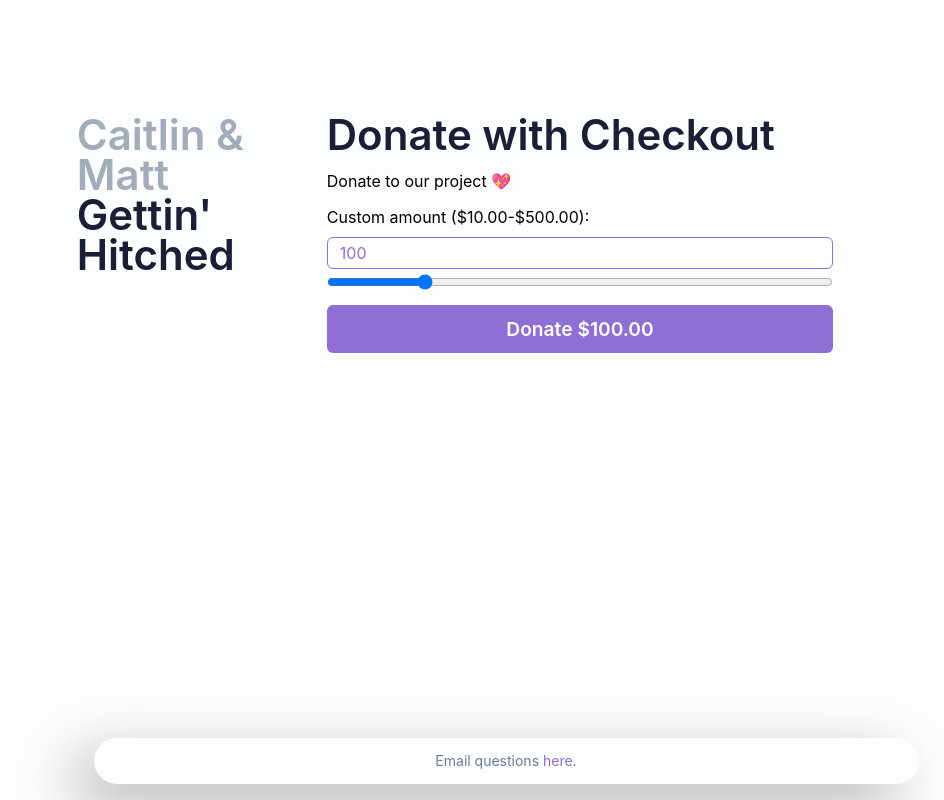
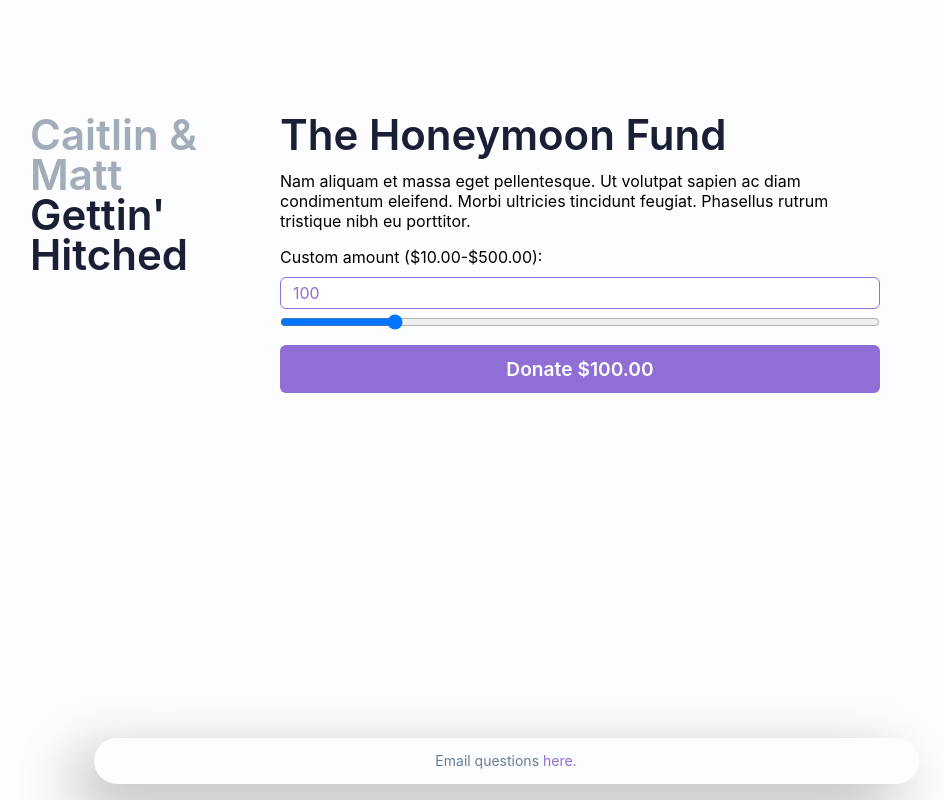
Before and after one commit to mkguthrie/stripe-nextjs-typescript, a Next.js app: page /honeymoon-fund in a window 1280 px wide. Shown: the whole page, without its empty margins (134-1078 px from the left). Built offline with nearby package versions, Linux system fonts and the light colour scheme.

Commit message:
changed heading on honeymoon page

```diff
--- a/pages/honeymoon-fund.tsx
+++ b/pages/honeymoon-fund.tsx
@@ -5,10 +5,10 @@ import CheckoutForm from '../components/CheckoutForm'
 
 const DonatePage: NextPage = () => {
   return (
-    <Layout title="Donate with Checkout | Next.js + TypeScript Example">
+    <Layout title="C&#38;M - Gettin Hitched">
       <div className="page-container">
-        <h1>Donate with Checkout</h1>
-        <p>Donate to our project 💖</p>
+        <h1>The Honeymoon Fund</h1>
+        <p>Nam aliquam et massa eget pellentesque. Ut volutpat sapien ac diam condimentum eleifend. Morbi ultricies tincidunt feugiat. Phasellus rutrum tristique nibh eu porttitor.</p>
         <CheckoutForm />
       </div>
     </Layout>
```
